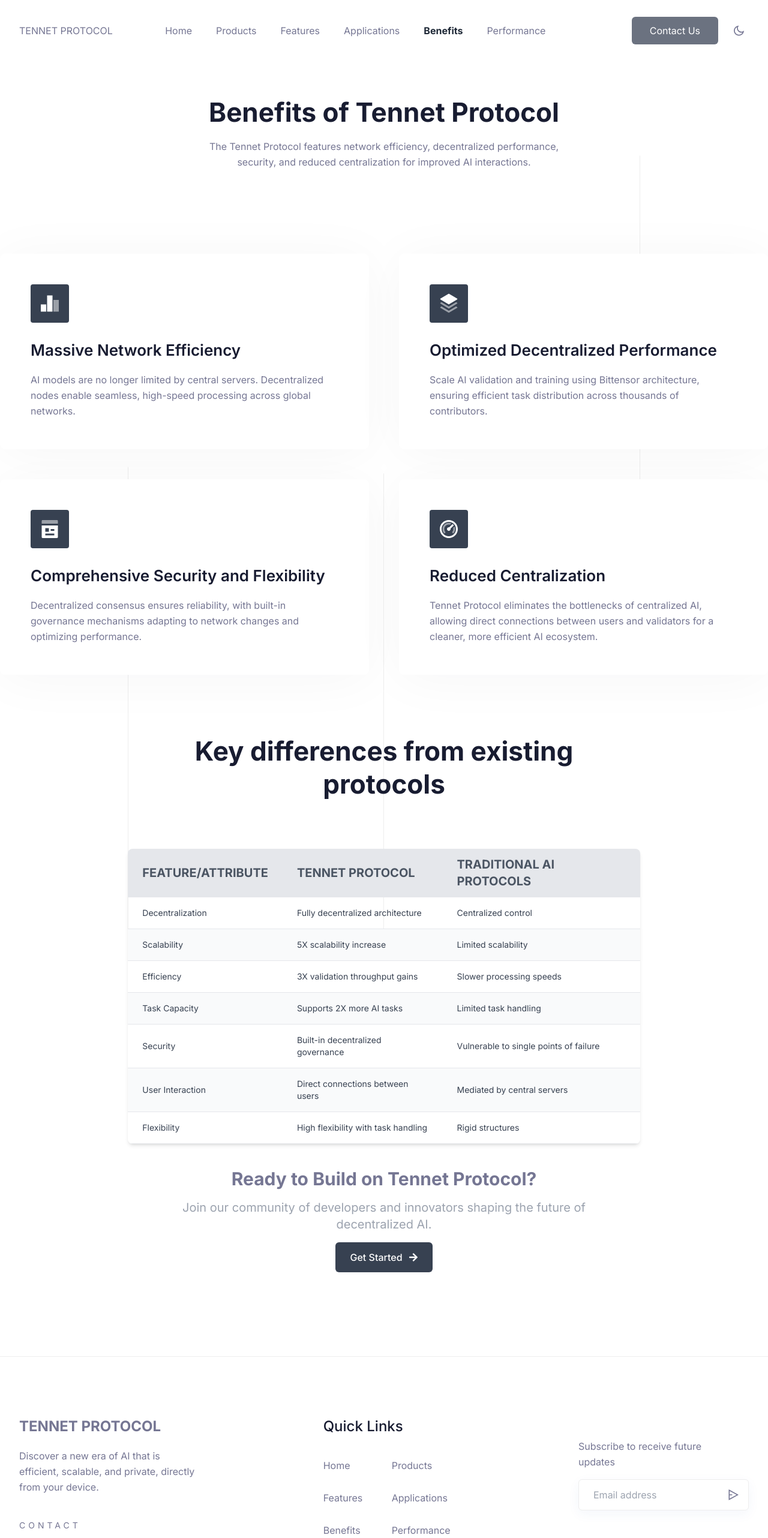
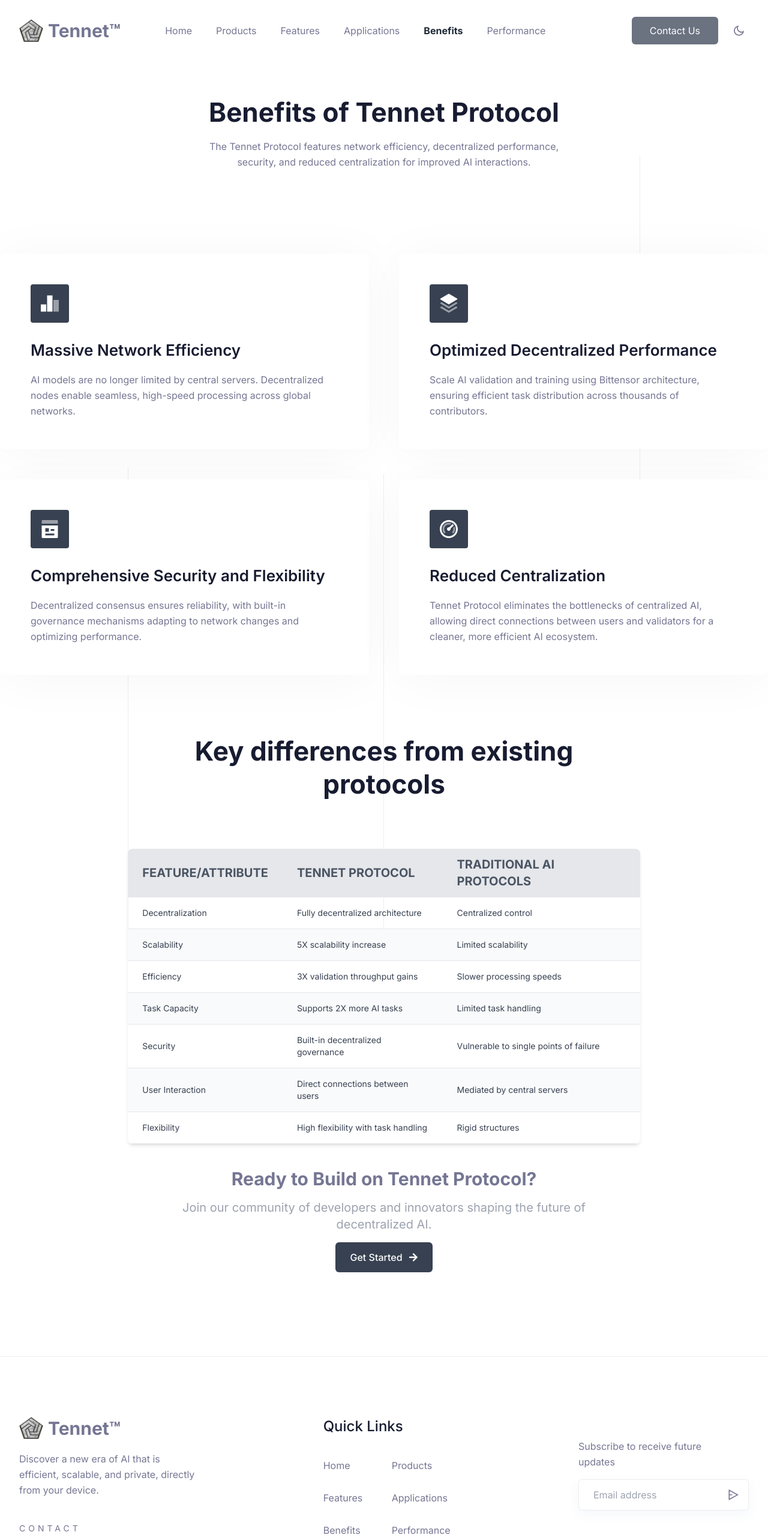
Before and after one commit to BitFancy/Tennet-Frontend, a Next.js app: page /benefits in a window 1280 px wide. Shown: the top 2564 px of the page at 60% size. Built offline with nearby package versions, Linux system fonts and the light colour scheme.

Commit message:
update: insert logo of website

```diff
--- a/app/(site)/page.tsx
+++ b/app/(site)/page.tsx
@@ -18,6 +18,9 @@
 export const metadata: Metadata = {
   title: "Tennet Protocol",
   description: "This is next-gen decentralized AI",
+  icons: {
+    icon: "/images/logo/logo.png",
+  },
   // other metadata
 };
 
--- a/components/Footer/index.tsx
+++ b/components/Footer/index.tsx
@@ -29,7 +29,23 @@
                 className="animate_top w-1/2 lg:w-1/4"
               >
                 <a href="/" className="relative text-2xl font-bold">
-                  TENNET PROTOCOL
+                  <div className="flex flex-row items-center gap-2 font-bold">
+                    <Image
+                      src="/images/logo/logo.png"
+                      alt="logo"
+                      width={40}
+                      height={40}
+                      className="hidden dark:block"
+                    />
+                    <Image
+                      src="/images/logo/logo.png"
+                      alt="logo"
+                      width={40}
+                      height={40}
+                      className="dark:hidden"
+                    />
+                    <span className="text-3xl">Tennet™</span>
+                  </div>
                 </a>
 
                 <p className="mb-10 mt-5">
@@ -144,7 +160,7 @@
                   {/* <h4 className="mb-9 text-itemtitle2 font-medium text-black dark:text-white">
                     Newsletter
                   </h4> */}
-                  <p className="mb-4 w-[90%] mt-9">
+                  <p className="mb-4 mt-9 w-[90%]">
                     Subscribe to receive future updates
                   </p>
 
--- a/components/Header/index.tsx
+++ b/components/Header/index.tsx
@@ -38,21 +38,23 @@
       <div className="relative mx-auto max-w-c-1390 items-center justify-between px-4 md:px-8 xl:flex 2xl:px-0">
         <div className="flex w-full items-center justify-between xl:w-1/4">
           <a href="/">
-            {/* <Image
-              src="/images/logo/logo-dark.svg"
-              alt="logo"
-              width={119.03}
-              height={30}
-              className="hidden w-full dark:block"
-            />
-            {<Image
-              src="/images/logo/logo-light.svg"
-              alt="logo"
-              width={119.03}
-              height={30}
-              className="w-full dark:hidden"
-            /> */}
-            TENNET PROTOCOL
+            <div className="flex flex-row items-center gap-2 font-bold">
+              <Image
+                src="/images/logo/logo.png"
+                alt="logo"
+                width={40}
+                height={40}
+                className="hidden dark:block"
+              />
+              <Image
+                src="/images/logo/logo.png"
+                alt="logo"
+                width={40}
+                height={40}
+                className="dark:hidden"
+              />
+              <span className="text-3xl">Tennet™</span>
+            </div>
           </a>
 
           {/* <!-- Hamburger Toggle BTN --> */}
```
Also changed, not shown: public/images/logo/logo.png (added).
